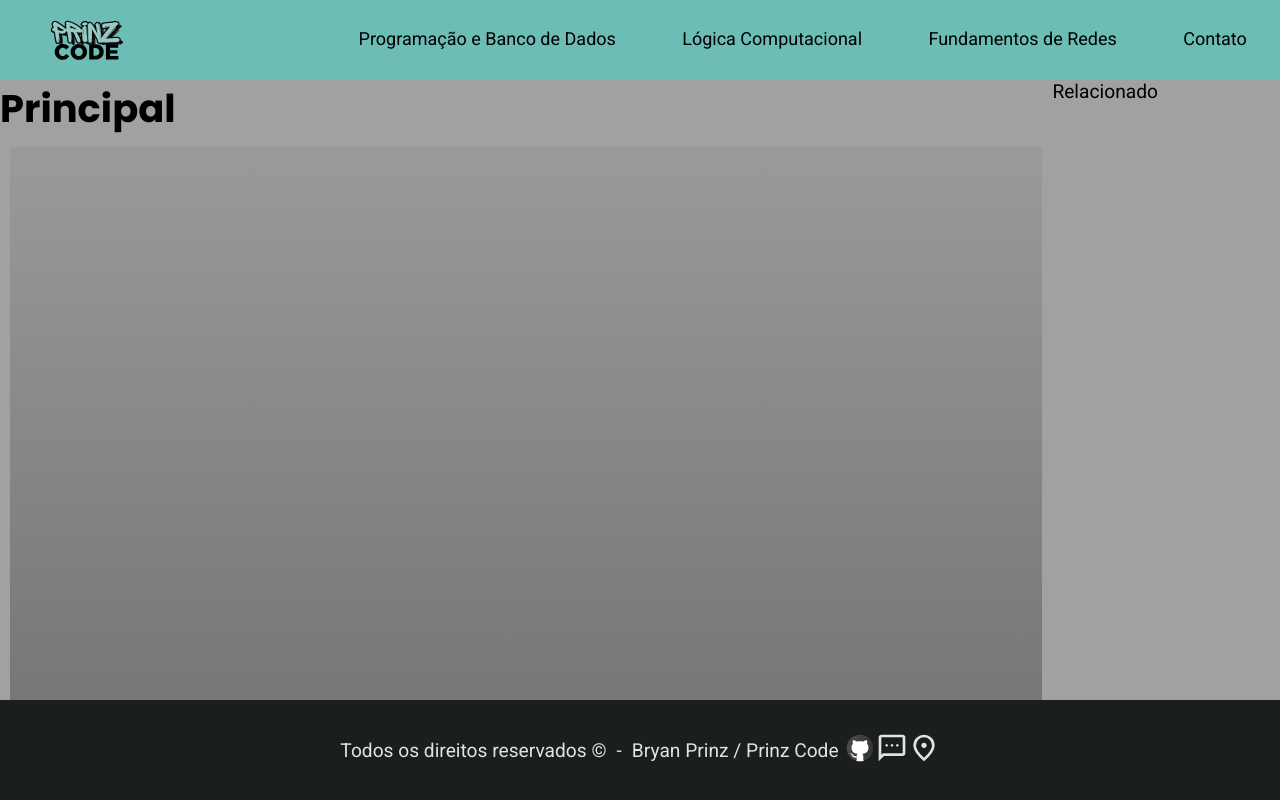
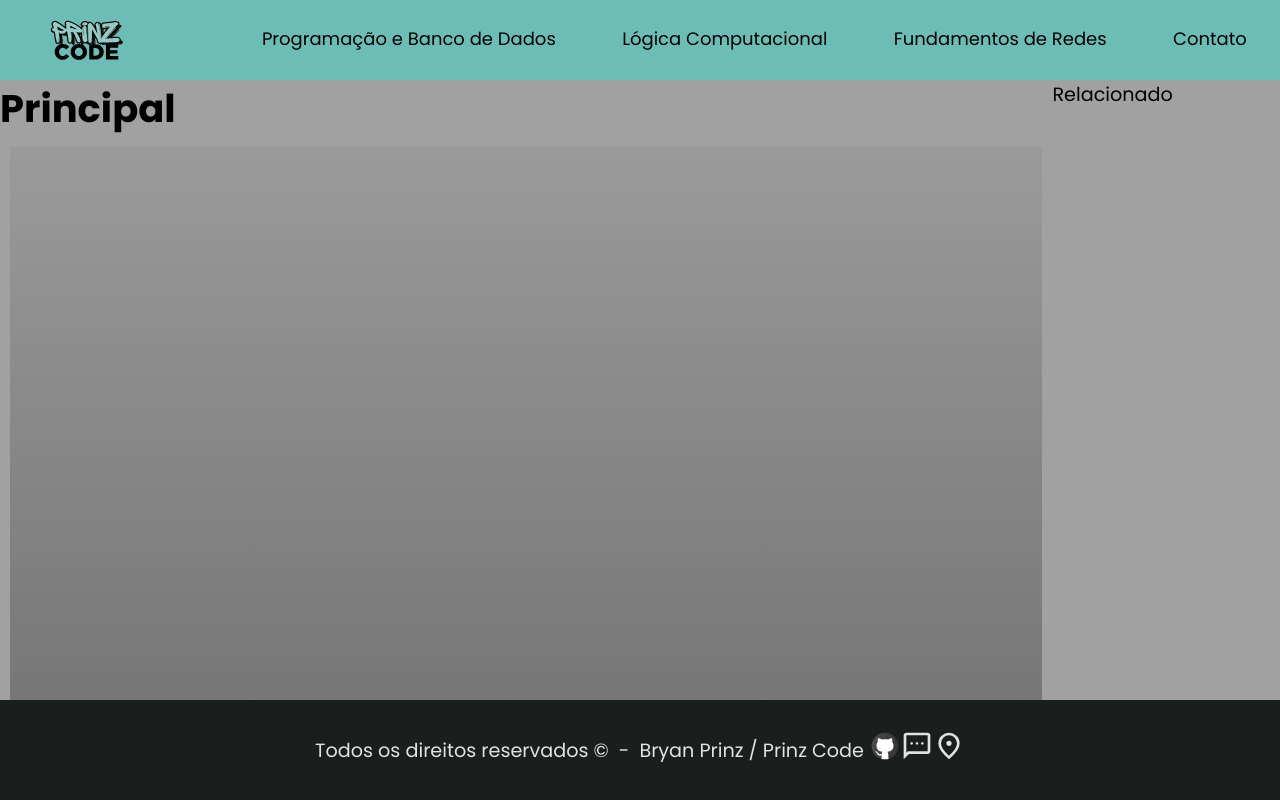
Before and after one commit to Bryanps7/SA, a plain HTML site: page index.html in a window 1280 px wide. Drawn offline with Linux system fonts and the light colour scheme.

Commit message:
v15.10.2024

```diff
--- a/assets/css/config.css
+++ b/assets/css/config.css
@@ -11,16 +11,16 @@
 }
 
 * {
-    font-family: 'Roboto';
+    font-family: 'Poppins';
     margin: 0;
     padding: 0;
     box-sizing: border-box;
     cursor: url("/assets/imgs/cursor/cursor-default.png"), auto;
 }
 
-h1, h2, h3, h4, h5, h6, .titulo {
+/* h1, h2, h3, h4, h5, h6, .titulo {
     font-family: 'Poppins';
-}
+} */
 
 a {
     text-decoration: none;
```
